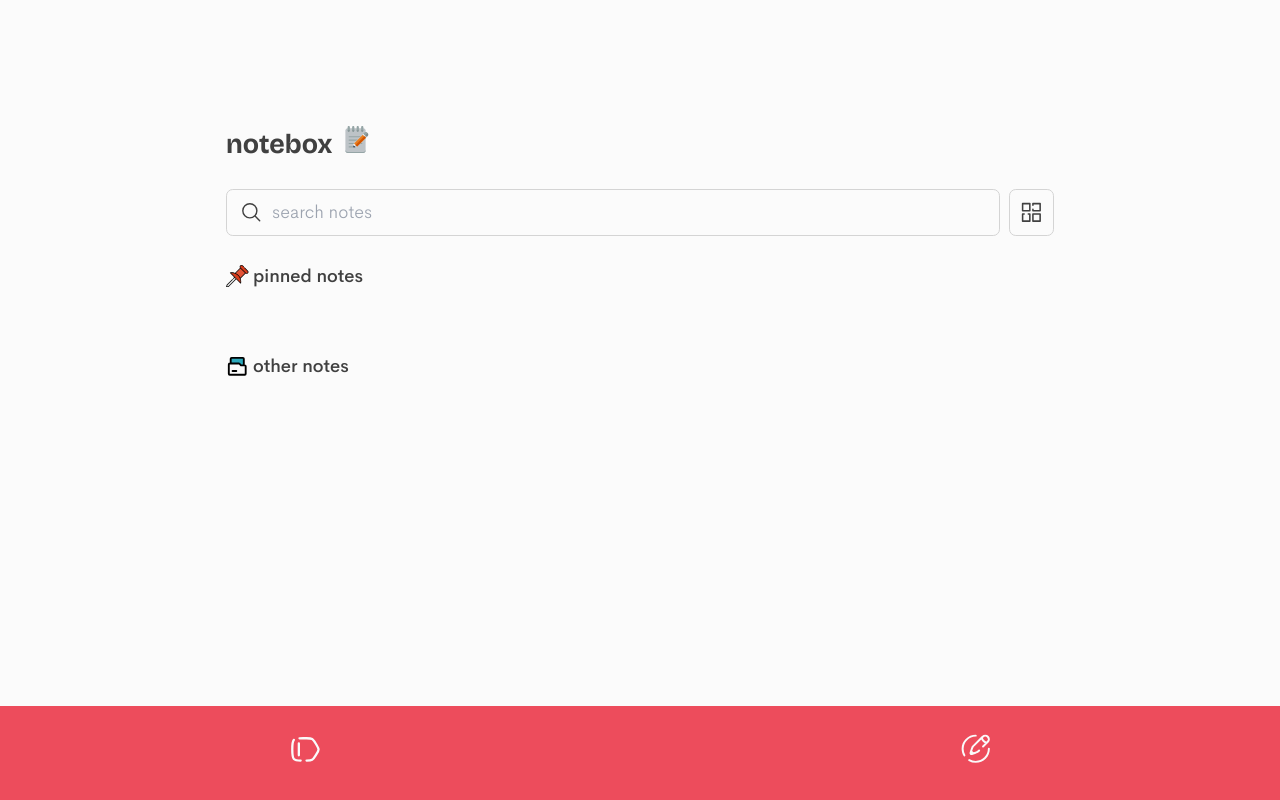
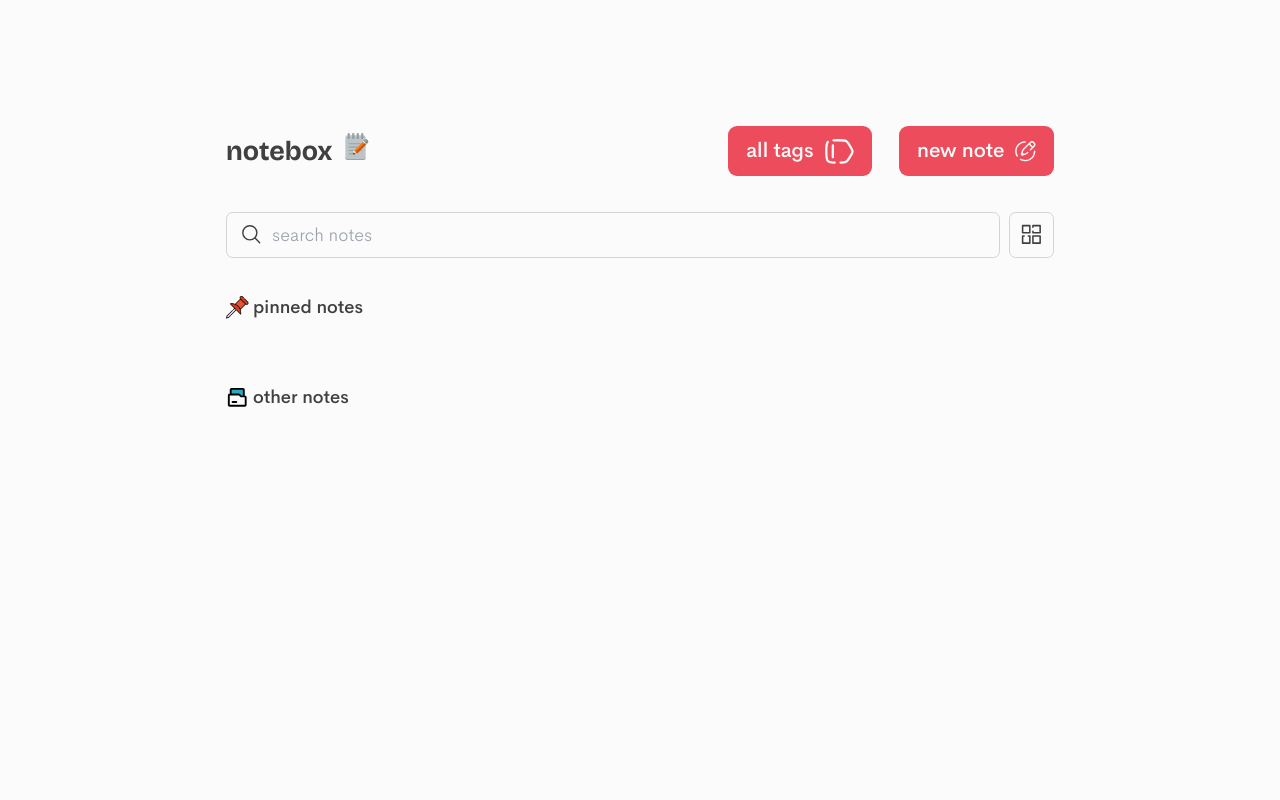
Before and after one commit to the-eduek/notebox, a React (Vite) app: page / in a window 1280 px wide. Built offline with nearby package versions, Linux system fonts and the light colour scheme.

Commit message:
feat: navigation responsiveness

```diff
--- a/src/components/MainButton.tsx
+++ b/src/components/MainButton.tsx
@@ -5,24 +5,26 @@ import Tag from "./images/Tag";
 
 const MainButton: React.FC = () => {
   return (
-    <section className="bg-[#ed4c5c] bottom-0 fixed  left-0 px-4 text-neutral-50 w-full">
-      <div className="flex justify-between  mx-auto  max-w-2xl w-full">
+    <section className="bg-[#ed4c5c] md:bg-transparent bottom-0 fixed md:relative left-0 px-4 md:px-0 text-neutral-50 w-full">
+      <div className="flex justify-between md:justify-end mx-auto max-w-2xl w-full">
         <Link
-          className="flex font-medium items-center justify-center pb-8 px-6 pt-6 text-lg"
+          className="md:bg-[#ed4c5c] flex font-medium items-center justify-center pb-6 px-6 md:px-4 pt-4 md:py-2 rounded-lg text-lg"
           title="New Note"
           to="/new"
         >
+          <span className="hidden md:inline-block md:mr-2">all tags</span>
           <span className="h-7 w-7">
             <Tag />
           </span>
         </Link>
 
         <Link
-          className="flex font-medium items-center justify-center pb-6 px-6 pt-4 text-lg"
+          className="md:bg-[#ed4c5c] flex font-medium items-center justify-center ml-6 pb-6 px-6 md:px-4 pt-4 md:py-2 rounded-lg text-lg"
           title="New Note"
           to="/new"
         >
-          <span className="h-7 w-7">
+          <span className="hidden md:inline-block md:mr-2">new note</span>
+          <span className="h-7 md:h-5 w-7 md:w-5">
             <WritingHand />
           </span>
         </Link>
--- a/src/pages/Home.tsx
+++ b/src/pages/Home.tsx
@@ -23,6 +23,7 @@ function Home () {
 
   return (
     <section className="max-w-4xl mx-auto min-h-screen pb-20 px-8 sm:px-10 md:px-20 pt-16 md:pt-28">
+      <div className="flex items-center justify-between">
         <h1 className="flex font-bold font-bricolage text-2xl">
           notebox
 
@@ -32,9 +33,11 @@ function Home () {
         </h1>
 
         <MainButton />
+      </div>
+
 
       <ViewContext.Provider value={noteView}>
-        <div className="flex py-6">
+        <div className="flex py-6 md:py-8">
           <div className="flex-grow relative">
             <input
               className="bg-transparent border border-neutral-300 h-full outline-none focus:outline-blue-300 pl-10 pr-4 py-2.5 rounded-md w-full"
```
Lines whose indentation alone changed are shown as unchanged.
